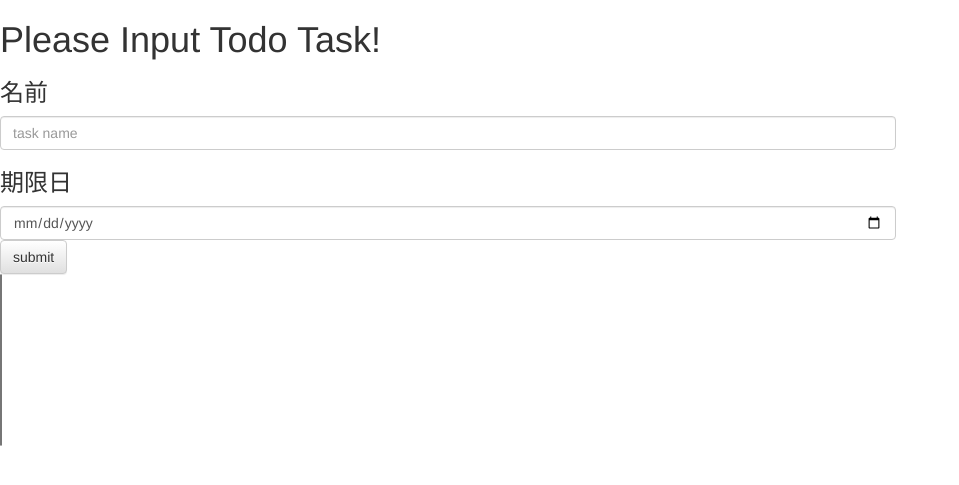
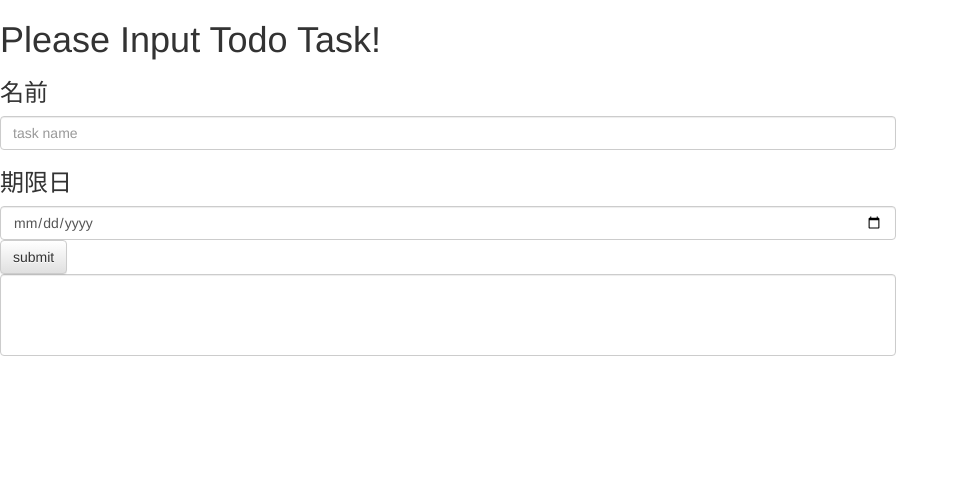
Before and after one commit to b3540/20160208AzureHandsonNagoya, a PHP site: page / in a window 1280 px wide. Shown: the top 485 px of the page, without its empty margins (0-959 px from the left). Run offline with PHP 8.4, Linux system fonts and the light colour scheme; data that the repository does not hold is empty; some libraries are stand-ins or nearby versions.

Commit message:
node追加

```diff
--- a/3/index.html
+++ b/3/index.html
@@ -26,7 +26,7 @@
             <input id="text-date" type="date" name="task_date" class="form-control" />
             <input id="button-submit" type="button" value="submit" class="btn btn-default" />
         </form>
-        <select id="select-tasks" size="10">
+        <select id="select-tasks" multiple class="form-control">
         </select>
     </div>
 
@@ -40,12 +40,13 @@
         $(function(){
             var update_task = function(){
                 $.get('api.php',{},function(data){
+                    $('#select-tasks').empty();
                     for(var i=0;i<data.length;i++){
                         $('#select-tasks').append(
                         '<option>'
-                        +' 名前'+data[i].task_name+
-                        +' 期限日'+data[i].task_date+
-                        '</option>');
+                        +' 名前'+data[i].task_name
+                        +' 期限日'+data[i].task_date
+                        +'</option>');
                     }
                 });
             }
--- a/3/style.css
+++ b/3/style.css
@@ -5,3 +5,7 @@ body{
 #main-container{
     width:70%;
 }
+
+#select-tasks{
+    width:100%;
+}
--- /dev/null
+++ b/node/server.js
@@ -0,0 +1,6 @@
+var http = require('http')
+var port = process.env.PORT || 1337;
+http.createServer(function(req, res) {
+  res.writeHead(200, { 'Content-Type': 'text/plain' });
+  res.end('Hello World\n');
+}).listen(port);
```
